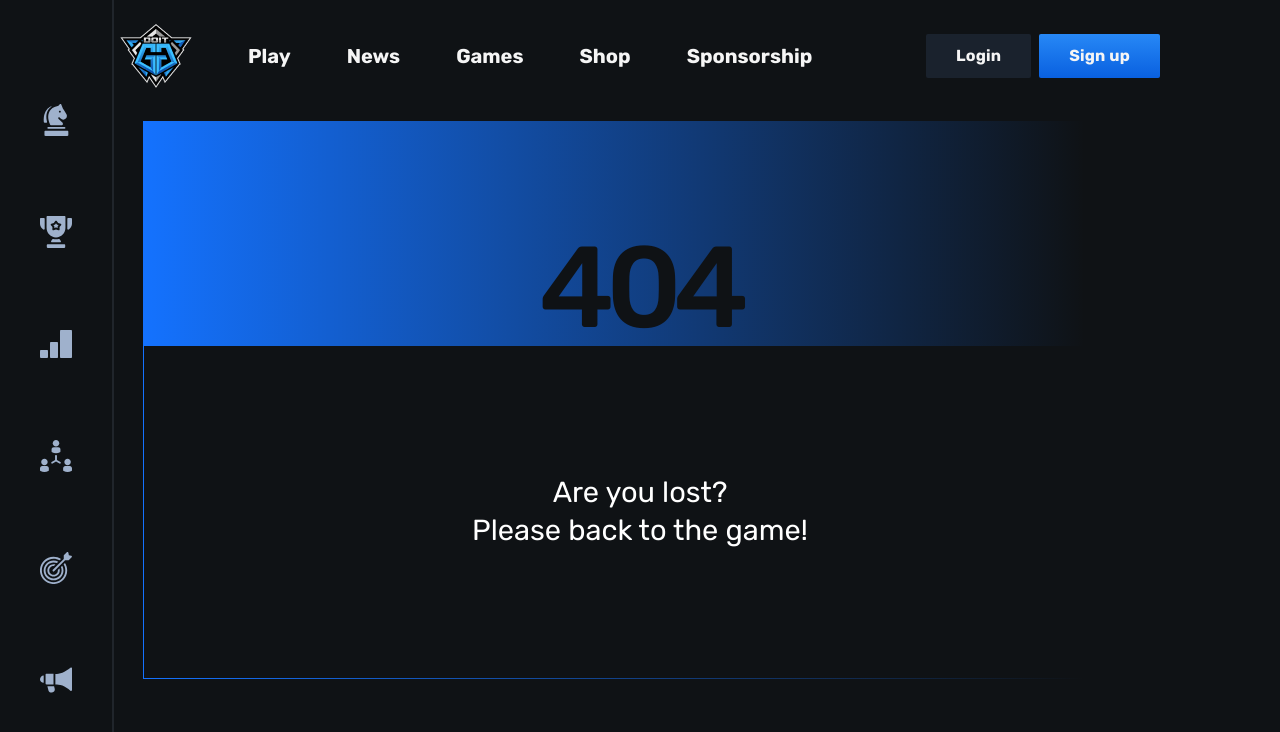
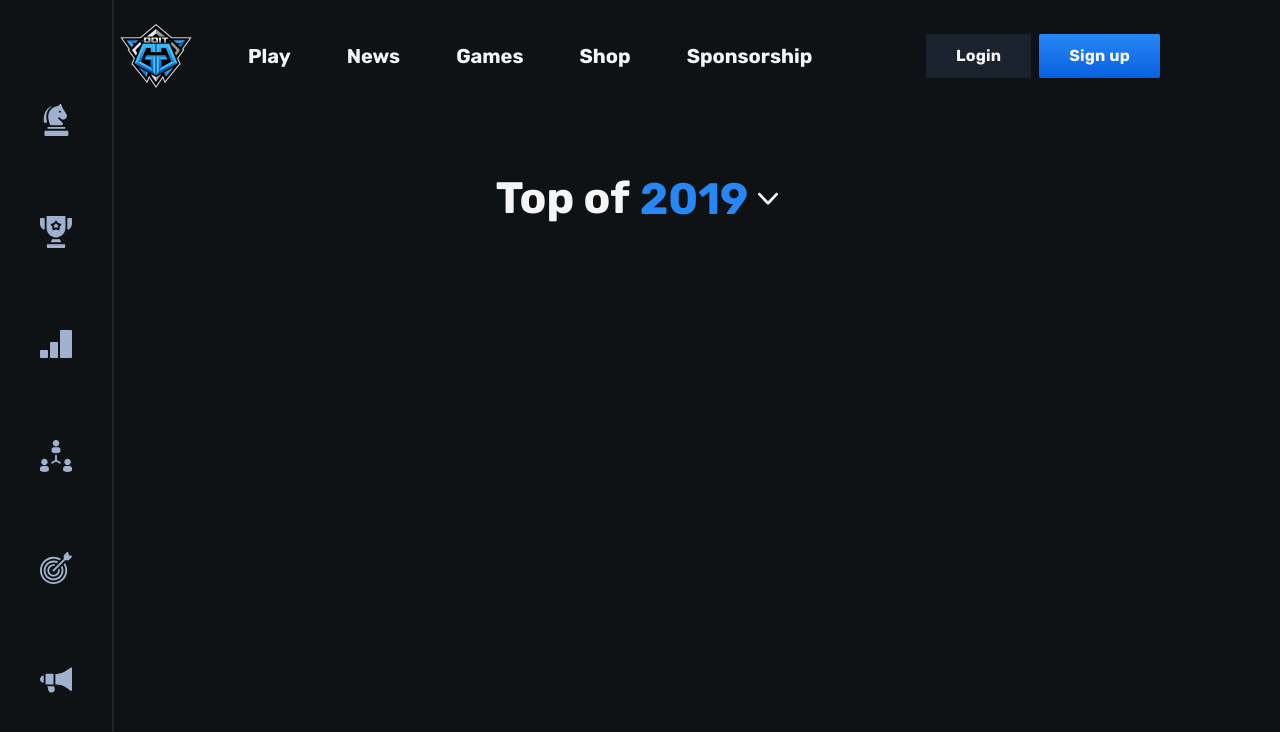
Before and after one commit to M1nt-y/doit, a Vue app: page /top in a window 1280 px wide. Before the commit this address had no page. Shown: the top 732 px of the page. Built offline with nearby package versions, Linux system fonts and the light colour scheme.

Commit message:
dima-dev: Заголовок с выпадающим меню

```diff
--- /dev/null
+++ b/src/assets/icons/Arrow.vue
@@ -0,0 +1,6 @@
+<template>
+<svg width="22" height="13" viewBox="0 0 22 13" fill="none" xmlns="http://www.w3.org/2000/svg">
+  <path d="M10.9996 12.5841C11.3823 12.5841 11.7301 12.445 12.0083 12.1667L20.704 3.12324C21.2257 2.56672 21.2257 1.69715 20.6692 1.14063C20.1127 0.618893 19.2431 0.618893 18.6866 1.17541L10.9997 9.17541L3.31269 1.17541C2.79095 0.618892 1.8866 0.618891 1.33008 1.14063C0.773558 1.66237 0.773558 2.56672 1.2953 3.12324L9.99095 12.1667C10.2692 12.445 10.617 12.5841 10.9996 12.5841Z" fill="#F5F5F5"/>
+</svg>
+
+</template>
--- /dev/null
+++ b/src/pages/TopPage.vue
@@ -0,0 +1,89 @@
+<template>
+  <main class="main top">
+    <div class="container">
+      <div class="top__title">
+        <h2>Top of
+          <div class="top__title-select" @click="showYears">
+            <h3>{{resultYear}}</h3>
+            <IconArrow :class="{'active': displayYears}"/>
+            <div class="years" v-if="displayYears">
+              <p v-for="year in yearsArray" @click="resultYear = year">{{ year }}</p>
+            </div>
+          </div>
+        </h2>
+      </div>
+    </div>
+  </main>
+</template>
+
+<script setup>
+import IconArrow from '@/assets/icons/Arrow.vue'
+import { ref } from 'vue';
+
+const displayYears = ref(false);
+
+function showYears() {
+  displayYears.value = !displayYears.value;
+}
+
+const yearsArray = ref([2019, 2020, 2021, 2022])
+const resultYear = yearsArray.value[0]
+
+
+</script>
+
+<style lang="scss">
+
+.top {
+  &__title {
+    margin-top: 63px;
+    h2{
+      display: flex;
+      align-items: center;
+      justify-content: center;
+      font-style: normal;
+      font-weight: 700;
+      font-size: 44px;
+      line-height: 100%;
+      text-align: center;
+      color: #F5F5F5;
+      gap: 10px;
+      margin-left: -5px;
+    }
+    &-select {
+      display: flex;
+      align-items: center;
+      position: relative;
+      h3{
+        font-style: normal;
+        font-weight: 700;
+        font-size: 44px;
+        line-height: 100%;
+        text-align: center;
+        color: #2787F6;
+        margin-right: 9px;
+        margin-top: 2px;
+        cursor: pointer;
+      }
+      svg{
+        transition: .15s;
+      }
+      svg.active{
+        transform: rotate(180deg);
+      }
+      .years{
+        position: absolute;
+        top: 50px;
+        width: 80%;
+        p{
+          font-size: 30px;
+          cursor: pointer;
+          &:hover{
+            background-color: #2787F6;
+          }
+        }
+      }
+    }
+  }
+}
+</style>
--- a/src/router/index.js
+++ b/src/router/index.js
@@ -28,9 +28,13 @@ const router = createRouter({
       name: 'Games Page',
       path: '/games',
       component: () => import("@/pages/GamesPage.vue")
+    },
+    {
+      name: 'Top Page',
+      path: '/top',
+      component: () => import("@/pages/TopPage.vue")
     }
   ]
 })
 
 export default router
-// проверка
```
